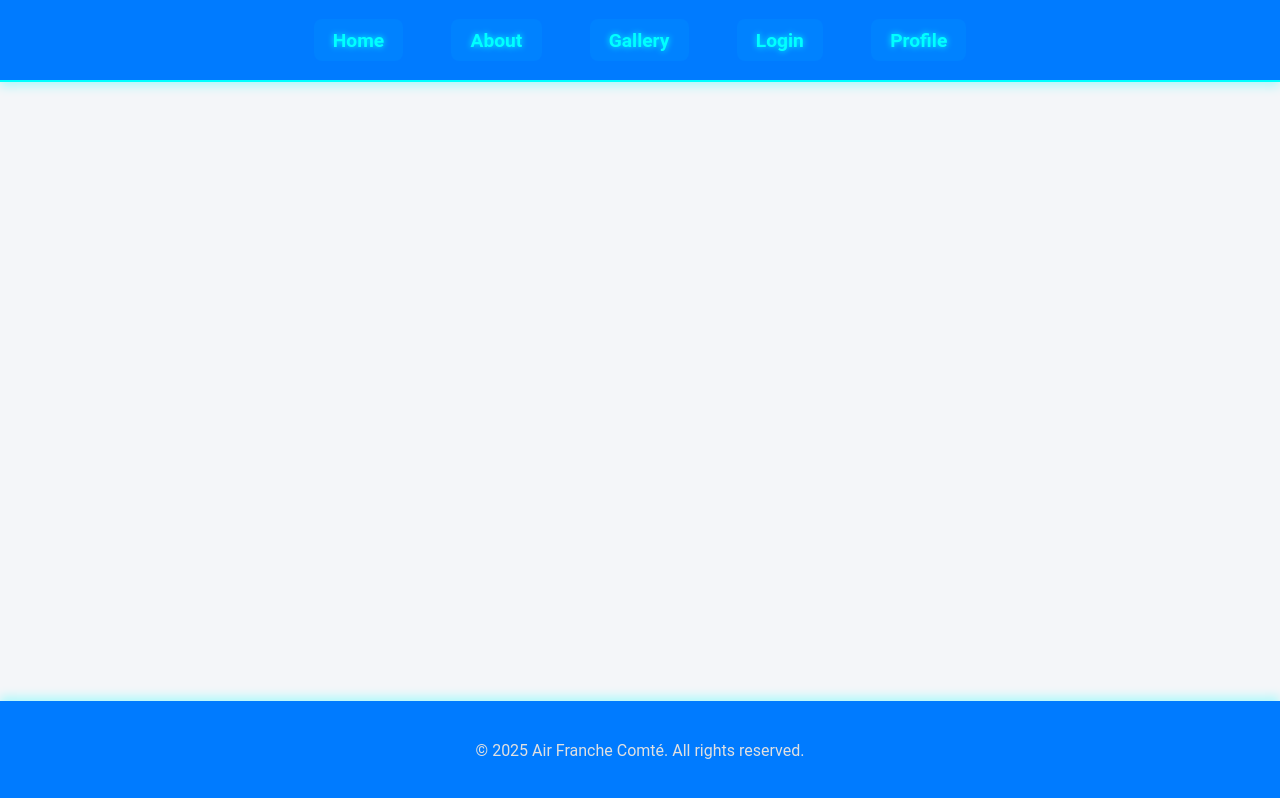
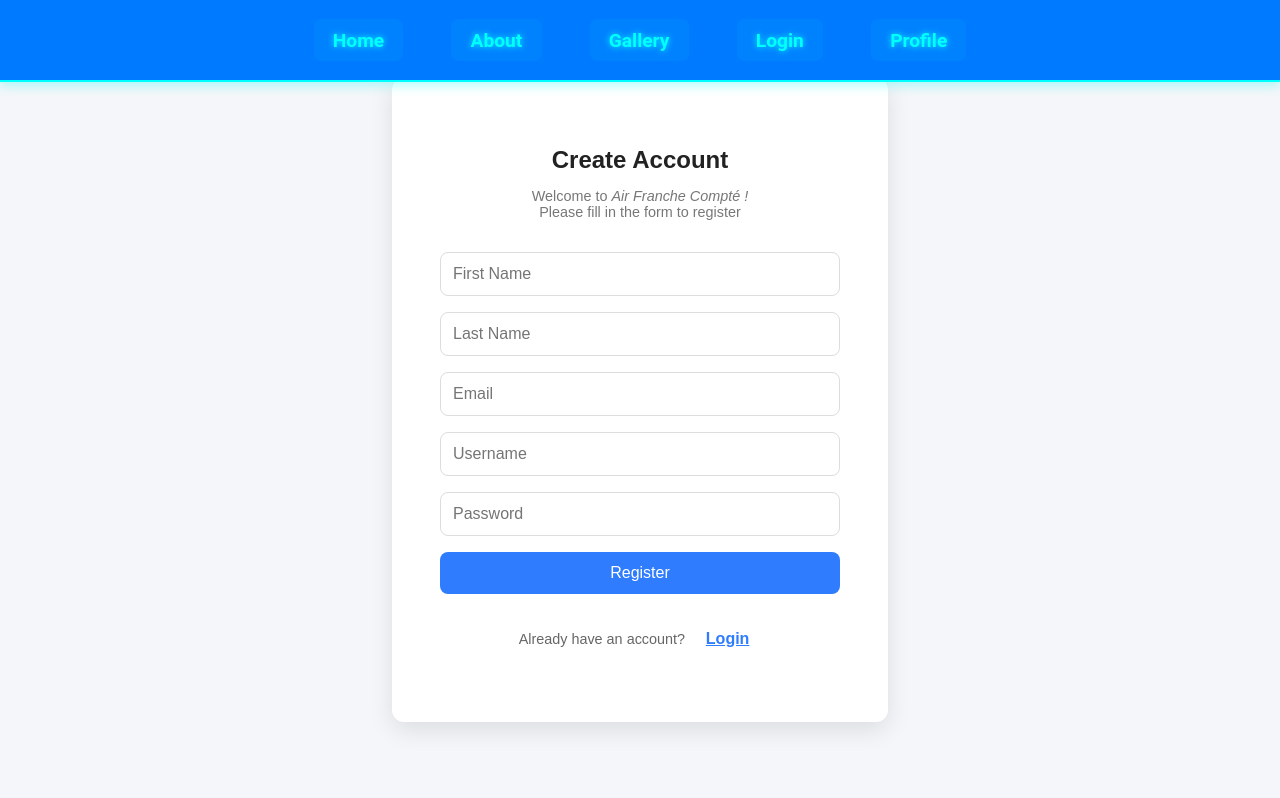
Before and after one commit to alexandre-huynh/air-franche-comte, a Vue app in the folder frontend/: page /register in a window 1280 px wide. Built offline with nearby package versions, Linux system fonts and the light colour scheme.

Commit message:
Final Design Login/Register

```diff
--- a/frontend/src/router/index.ts
+++ b/frontend/src/router/index.ts
@@ -2,6 +2,7 @@ import { createRouter, createWebHistory } from 'vue-router'
 import Home from '../views/Home.vue'
 import About from '../views/About.vue'
 import Login from '../views/Login.vue'
+import Register from '../views/Register.vue'
 import Profile from '../views/Profile.vue'
 import Gallery from '../views/Gallery.vue'
 import Reservations from '../views/Reservations.vue'
@@ -12,6 +13,7 @@ const routes = [
   { path: '/about', component: About },
   { path: '/profile', component: Profile },
   { path: '/login', component: Login },
+  { path: '/register', component: Register },
   { path: '/gallery', name: 'gallery', component: Gallery },
   { path: '/reservation/:id', name: 'reservation', component: Reservations },
   { path: '/aircraft/:id', name: 'aircraft-details', component: AircraftDetails },
--- a/frontend/src/views/Profile.vue
+++ b/frontend/src/views/Profile.vue
@@ -24,6 +24,7 @@
 
 <script setup lang="ts">
 import { ref, onMounted } from 'vue'
+import { useRouter } from 'vue-router'
 
 // Types
 interface SessionUser {
@@ -32,6 +33,9 @@ interface SessionUser {
   last_name?: string
   email?: string
 }
+
+// Router
+const router = useRouter()
 
 // Reactive variables
 const firstName = ref('')
@@ -44,7 +48,7 @@ let sessionUser: SessionUser | null = null
 onMounted(() => {
   const rawUser = localStorage.getItem('sessionUser')
   if (!rawUser) {
-    window.location.href = 'login.html'
+    router.push('/login')
     return
   }
 
@@ -60,7 +64,7 @@ onMounted(() => {
     email.value = sessionUser.email || ''
     username.value = sessionUser.username
   } catch {
-    window.location.href = 'login.html'
+    router.push('/login')
   }
 })
 
@@ -92,6 +96,6 @@ function saveChanges() {
 
 function logout() {
   localStorage.removeItem('sessionUser')
-  window.location.href = 'login.html'
+  router.push('/login')
 }
 </script>
--- a/frontend/src/views/Register.vue
+++ b/frontend/src/views/Register.vue
@@ -1,14 +1,48 @@
 <template>
-  <div>
-    <h2>Register</h2>
-    <form @submit.prevent="register">
-      <input v-model="firstName" placeholder="First Name" />
-      <input v-model="lastName" placeholder="Last Name" />
-      <input v-model="email" placeholder="Email" />
-      <input v-model="username" placeholder="Username" />
-      <input v-model="password" type="password" placeholder="Password" />
-      <button type="submit">Register</button>
-    </form>
+  <div class="login-container">
+    <div class="login-card">
+      <h2>Create Account</h2>
+      <p class="subtitle">Welcome to <i>Air Franche Compté ! </i><br>Please fill in the form to register</p>
+
+      <form @submit.prevent="register">
+        <input
+          v-model="firstName"
+          placeholder="First Name"
+          type="text"
+          required
+        />
+        <input
+          v-model="lastName"
+          placeholder="Last Name"
+          type="text"
+          required
+        />
+        <input
+          v-model="email"
+          placeholder="Email"
+          type="email"
+          required
+        />
+        <input
+          v-model="username"
+          placeholder="Username"
+          type="text"
+          required
+        />
+        <input
+          v-model="password"
+          placeholder="Password"
+          type="password"
+          required
+        />
+        <button type="submit">Register</button>
+      </form>
+
+      <p class="register-link">
+        Already have an account?
+        <button @click="goToLogin">Login</button>
+      </p>
+    </div>
   </div>
 </template>
 
@@ -35,10 +69,108 @@ async function register() {
       password: password.value
     })
   })
+
   if (res.ok) {
+    alert('Registration successful! Please login.')
     router.push('/login')
   } else {
-    alert('Registration failed')
+    alert('Registration failed. Please try again.')
   }
 }
+
+function goToLogin() {
+  router.push('/login')
+}
 </script>
+
+<style scoped>
+.login-container {
+  position: fixed;
+  top: 0;
+  left: 0;
+  width: 100%;
+  height: 100%;
+  background: #f4f6f9;
+  display: flex;
+  justify-content: center;
+  align-items: center;
+  font-family: Arial, sans-serif;
+  padding: 1rem;
+  box-sizing: border-box;
+}
+
+.login-card {
+  background: #ffffff;
+  padding: 3rem;
+  border-radius: 12px;
+  box-shadow: 0 8px 24px rgba(0, 0, 0, 0.1);
+  width: 400px;
+  min-height: 420px;
+  text-align: center;
+}
+
+.login-card h2 {
+  margin-bottom: 0.5rem;
+  color: #222;
+}
+
+.subtitle {
+  margin-bottom: 2rem;
+  color: #777;
+  font-size: 0.9rem;
+}
+
+.login-card form {
+  display: flex;
+  flex-direction: column;
+  gap: 1rem;
+}
+
+.login-card input {
+  padding: 0.75rem;
+  border: 1px solid #ddd;
+  border-radius: 8px;
+  font-size: 1rem;
+  transition: border-color 0.3s;
+}
+
+.login-card input:focus {
+  border-color: #2F7CFF;
+  outline: none;
+}
+
+.login-card button {
+  background: #2F7CFF;
+  color: #fff;
+  padding: 0.75rem;
+  border: none;
+  border-radius: 8px;
+  font-size: 1rem;
+  cursor: pointer;
+  transition: background 0.3s ease;
+}
+
+.login-card button:hover {
+  background: #255FCC;
+}
+
+.register-link {
+  margin-top: 1.5rem;
+  color: #666;
+  font-size: 0.9rem;
+}
+
+.register-link button {
+  background: none;
+  border: none;
+  color: #2F7CFF;
+  cursor: pointer;
+  font-weight: bold;
+  text-decoration: underline;
+  margin-left: 0.3rem;
+}
+
+.register-link button:hover {
+  color: #255FCC;
+}
+</style>
```
